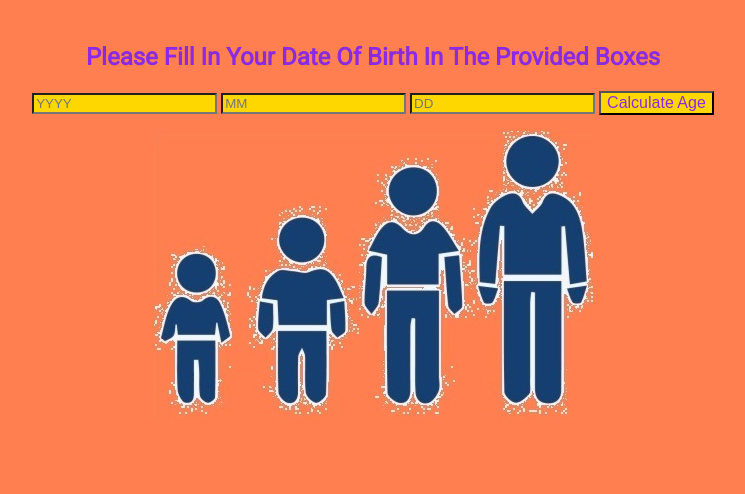
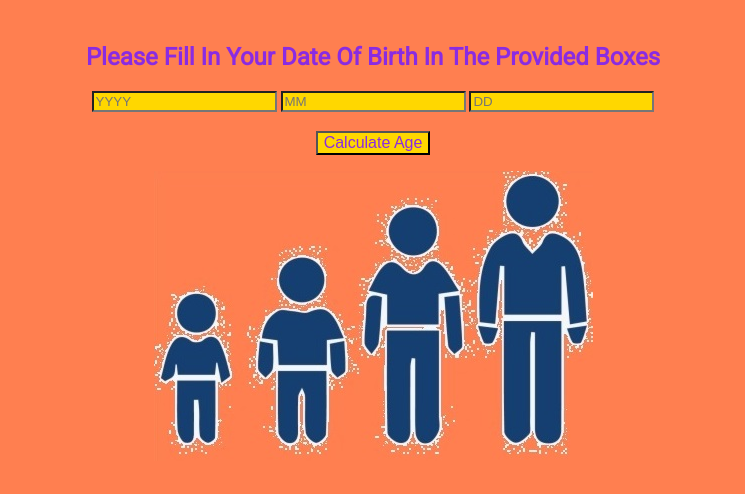
Before and after one commit to ShaunB360/Age-Calculator, a plain HTML site: page index.html in a window 1280 px wide. Shown: the part 94-588 px from the top of the page, without its empty margins (267-1012 px from the left). Drawn offline with Linux system fonts and the light colour scheme.

Commit message:
Update index.html

```diff
--- a/index.html
+++ b/index.html
@@ -21,7 +21,7 @@
     <form action="">
         <input type="text" id="dob" placeholder="YYYY">
         <input type="text" id="dob2" placeholder="MM">
-        <input type="text" id="dob3" placeholder="DD">
+        <input type="text" id="dob3" placeholder="DD"><br><br>
         <input type="button" onclick="calAge()" value="Calculate Age" class="btn">
     </form>
 
```
